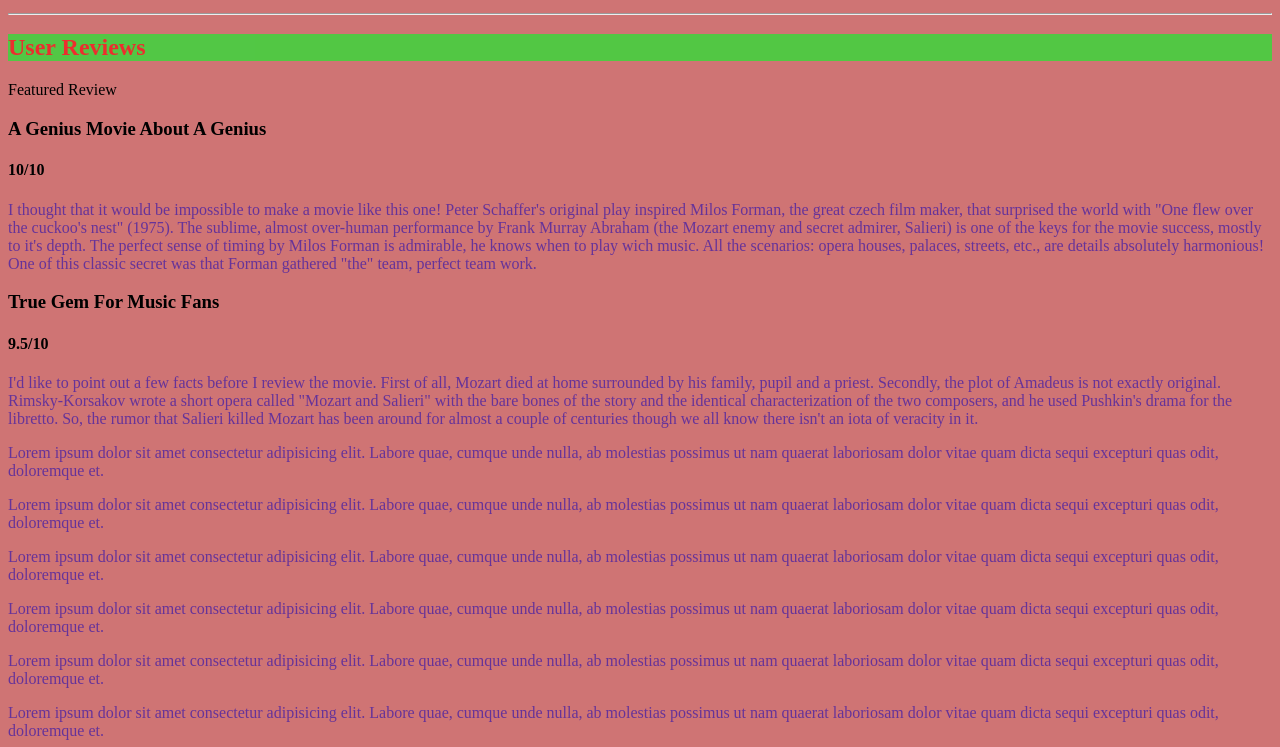
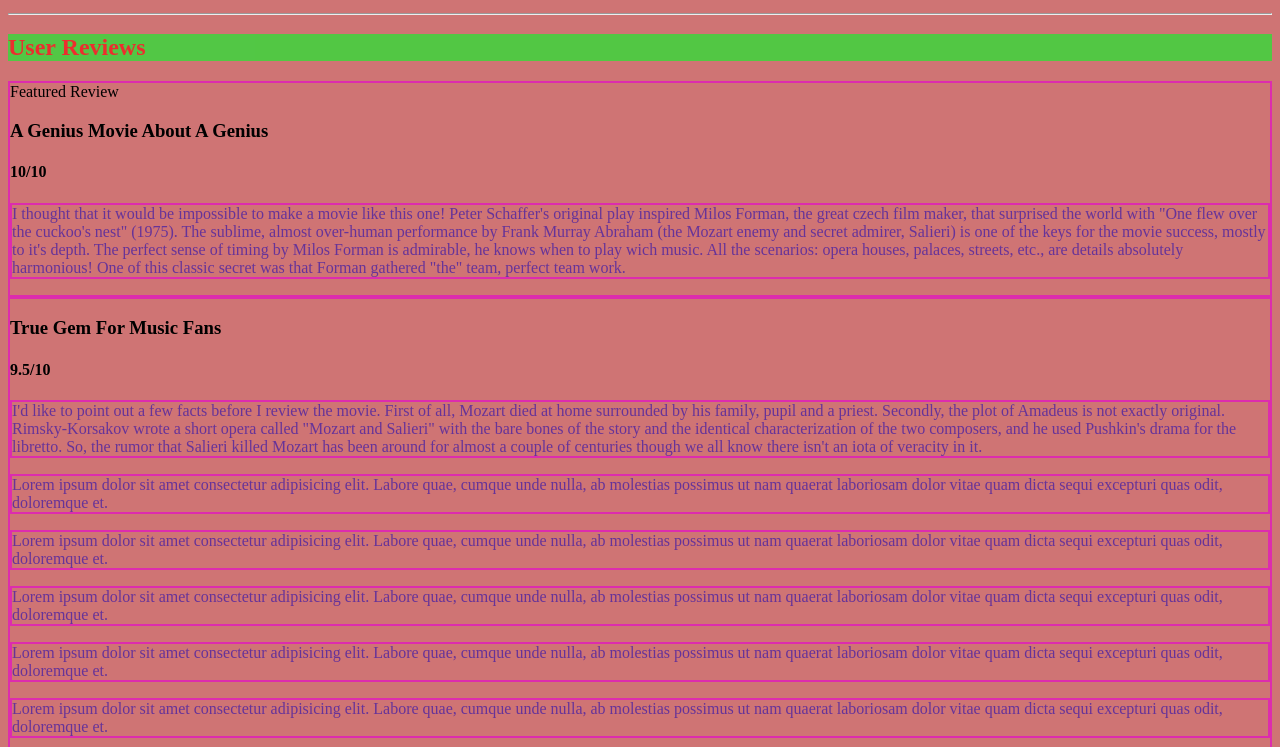
Before and after one commit to itsshivama/Front-End-Starter, a plain HTML site: page index.html in a window 1280 px wide. Shown: the part 433-1180 px from the top of the page. Drawn offline with Linux system fonts and the light colour scheme.

Commit message:
Minor change

```diff
--- a/app.css
+++ b/app.css
@@ -46,4 +46,4 @@ p {
     border: inherit;
 }
 
-/* It ends here */ß
+/* It ends here */
--- a/index.html
+++ b/index.html
@@ -47,7 +47,7 @@
     </ul>
     <hr />
     <h2>User Reviews</h2>
-    <div>
+    <div class="divafterh2">
         <span>Featured Review</span>
         <h3>A Genius Movie About A Genius</h3>
         <h4>10/10</h4>
@@ -64,7 +64,7 @@
             gathered "the" team, perfect team work.
         </p>
     </div>
-    <div>
+    <div class="divafterh2">
         <h3>True Gem For Music Fans</h3>
         <h4>9.5/10</h4>
         <p>
```
